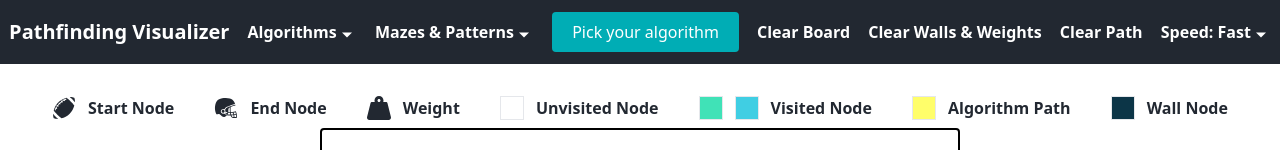
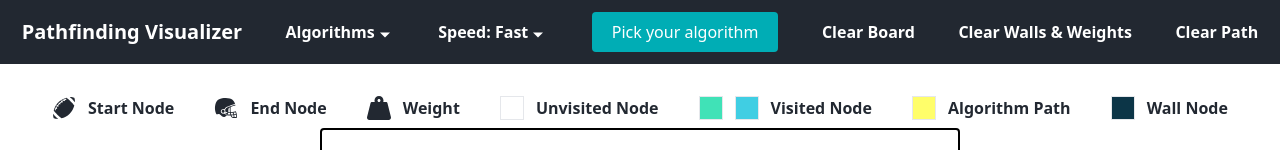
Before and after one commit to HusseinYasser/pathfinder, a React (Vite) app: page / in a window 1280 px wide. Shown: the top 150 px of the page. Built offline with nearby package versions, Linux system fonts and the light colour scheme.

Commit message:
added a change to navbar

```diff
--- a/src/components/Navbar.jsx
+++ b/src/components/Navbar.jsx
@@ -73,8 +73,9 @@ const Navbar = ({ visualize, findingPath, clearBoard, clearWalls, clearPath, spe
           { showAlgoMenus && algorithmsMenus }
         </div>
 
-        <div className={tabsClass}>
-          Mazes & Patterns <IoMdArrowDropdown className = {iconClass} />
+        <div>
+          <div className={tabsClass} onClick={() => setShowSpeedMenus(prev => !prev)}> Speed: {speed} <IoMdArrowDropdown className = {iconClass} /> </div>
+          { showSpeedMenus && speedMenus }
         </div>
 
         <button className={`${findingPath? "bg-gray-400":"bg-lightblue"} py-2 px-5 rounded font-normal ${findingPath && "text-black"}`} onClick={visualize} disabled={findingPath || algo==''} >
@@ -93,10 +94,7 @@ const Navbar = ({ visualize, findingPath, clearBoard, clearWalls, clearPath, spe
           Clear Path
         </div>
 
-        <div>
-          <div className={tabsClass} onClick={() => setShowSpeedMenus(prev => !prev)}> Speed: {speed} <IoMdArrowDropdown className = {iconClass} /> </div>
-          { showSpeedMenus && speedMenus }
-        </div>
+
 
     </div>
   )
```
